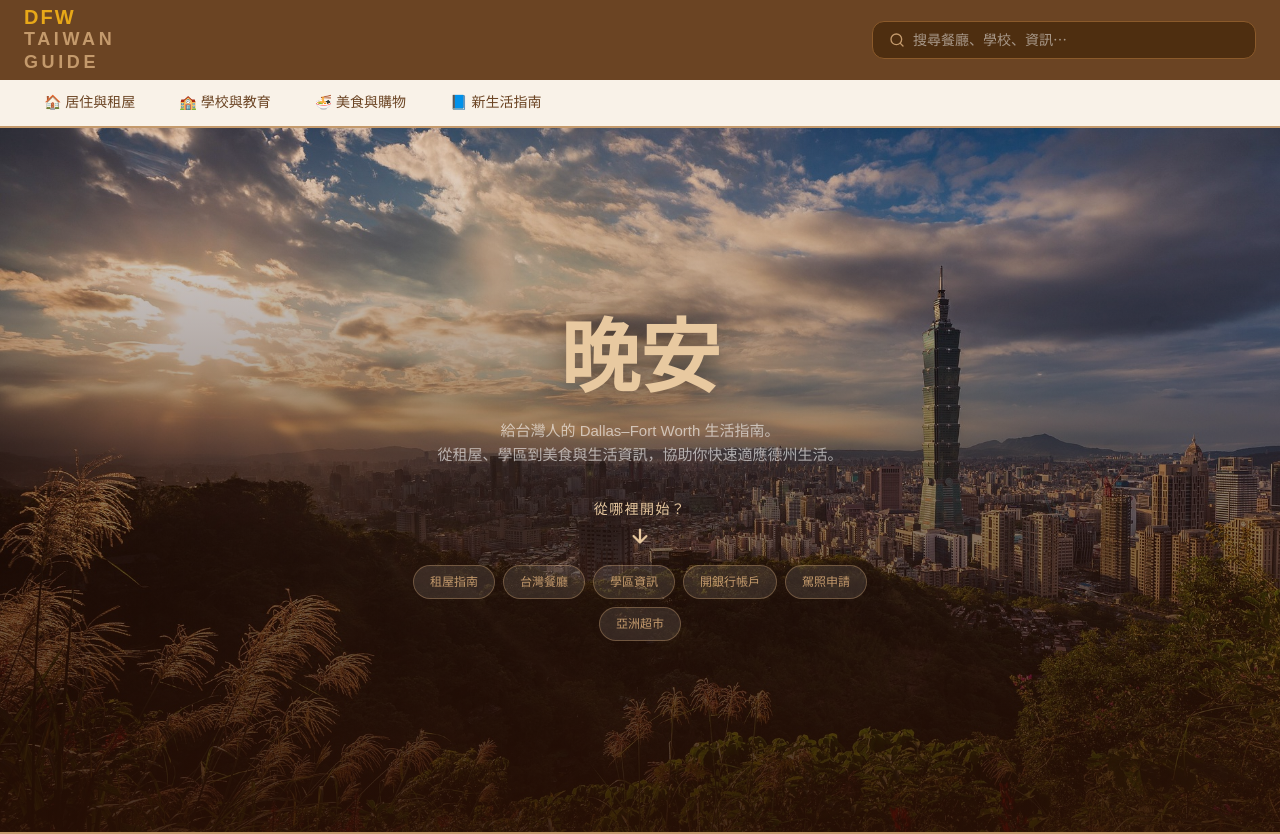
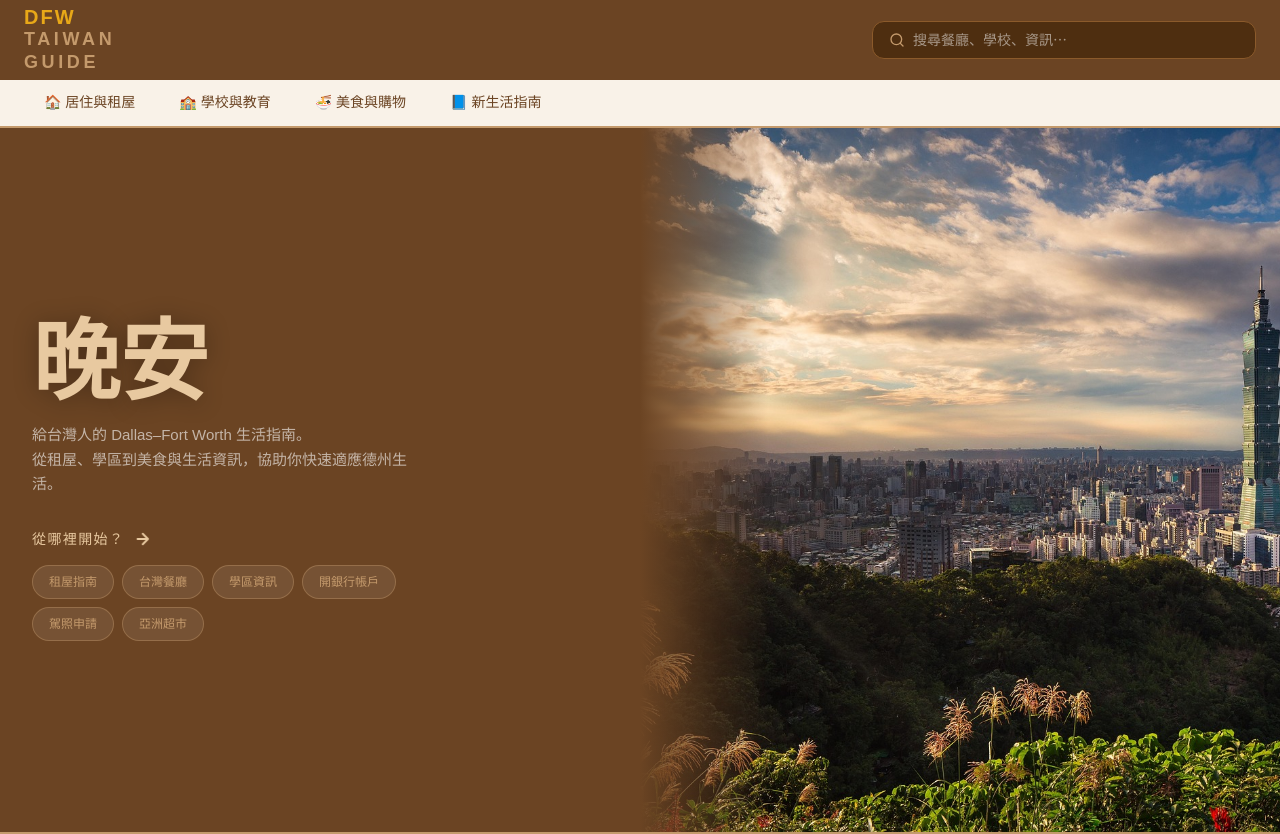
Before and after one commit to ElieshaLai/dfw-taiwan-guide, a Next.js app: page / in a window 1280 px wide. Shown: the top 834 px of the page. Built offline with nearby package versions, Linux system fonts and the light colour scheme.

Commit message:
Update page.tsx

```diff
--- a/app/page.tsx
+++ b/app/page.tsx
@@ -1,6 +1,7 @@
 // app/page.tsx
 "use client";
 
+import Image from "next/image";
 import Link from "next/link";
 import { useEffect, useState } from "react";
 import Navbar from "../components/Navbar";
@@ -39,50 +40,38 @@ export default function Home() {
       <Navbar />
 
       <main>
-        {/* Hero — 垂直置中 */}
+        {/* Hero — 左文右圖 */}
         <section
-          className="relative text-white"
-          style={{
-            backgroundImage: "url('/hero.jpg')",
-            backgroundSize: "cover",
-            backgroundPosition: "center",
-            height: "88vh",
-          }}
+          className="flex flex-col md:flex-row"
+          style={{ minHeight: "88vh" }}
         >
-          {/* 暗化遮罩 */}
+          {/* 左側：文字區 */}
           <div
-            className="absolute inset-0"
-            style={{
-              background:
-                "linear-gradient(to top, rgba(40,15,5,0.88) 0%, rgba(40,15,5,0.45) 55%, rgba(40,15,5,0.1) 100%)",
-            }}
-          />
-
-          {/* 內容：垂直置中 */}
-          <div className="relative h-full flex flex-col items-center justify-center text-center px-5">
-
+            className="flex flex-col justify-center px-8 py-16 md:py-0 md:w-1/2"
+            style={{ backgroundColor: "#6B4423" }}
+          >
             {/* H1：時間問候 */}
             <h1
-              className="font-black leading-none mb-5"
+              className="font-black leading-none mb-4"
               style={{
-                fontSize: "clamp(52px, 12vw, 80px)",
+                fontSize: "clamp(52px, 8vw, 88px)",
                 color: "#E8C9A0",
-                textShadow: "0 2px 32px rgba(0,0,0,0.5)",
+                textShadow: "0 2px 24px rgba(0,0,0,0.3)",
               }}
             >
               {greeting}
             </h1>
 
             <p
-              className="mb-8 leading-relaxed max-w-md"
+              className="mb-8 leading-relaxed max-w-sm"
               style={{ color: "rgba(255,255,255,0.6)", fontSize: "15px" }}
             >
               給台灣人的 Dallas–Fort Worth 生活指南。<br />
               從租屋、學區到美食與生活資訊，協助你快速適應德州生活。
             </p>
 
-            {/* 從哪裡開始 + 箭頭 — 在關鍵字上面 */}
-            <div className="flex flex-col items-center gap-1 mb-5">
+            {/* 從哪裡開始 + 箭頭 */}
+            <div className="flex items-center gap-2 mb-4">
               <span
                 className="text-sm font-medium tracking-widest"
                 style={{ color: "#E8C9A0" }}
@@ -90,28 +79,28 @@ export default function Home() {
                 從哪裡開始？
               </span>
               <svg
-                width="22" height="22"
+                width="18" height="18"
                 viewBox="0 0 24 24"
                 fill="none"
                 stroke="#E8C9A0"
                 strokeWidth="2.5"
                 strokeLinecap="round"
                 strokeLinejoin="round"
-                style={{ animation: "bounce 1.8s infinite" }}
+                style={{ animation: "bounce-x 1.8s infinite" }}
               >
-                <path d="M12 5v14M5 12l7 7 7-7" />
+                <path d="M5 12h14M12 5l7 7-7 7" />
               </svg>
             </div>
 
             {/* 關鍵字按鈕 */}
-            <div className="flex flex-wrap gap-2 justify-center max-w-lg">
+            <div className="flex flex-wrap gap-2 max-w-sm">
               {keywords.map((k) => (
                 <Link
                   key={k.href}
                   href={k.href}
                   className="text-xs font-medium px-4 py-2 rounded-full transition-all duration-150"
                   style={{
-                    backgroundColor: "rgba(255,255,255,0.1)",
+                    backgroundColor: "rgba(255,255,255,0.08)",
                     border: "1px solid rgba(196,154,108,0.4)",
                     color: "#C49A6C",
                   }}
@@ -121,7 +110,7 @@ export default function Home() {
                     (e.currentTarget as HTMLElement).style.color = "#E8A818";
                   }}
                   onMouseLeave={(e) => {
-                    (e.currentTarget as HTMLElement).style.backgroundColor = "rgba(255,255,255,0.1)";
+                    (e.currentTarget as HTMLElement).style.backgroundColor = "rgba(255,255,255,0.08)";
                     (e.currentTarget as HTMLElement).style.borderColor = "rgba(196,154,108,0.4)";
                     (e.currentTarget as HTMLElement).style.color = "#C49A6C";
                   }}
@@ -130,7 +119,24 @@ export default function Home() {
                 </Link>
               ))}
             </div>
+          </div>
 
+          {/* 右側：圖片區 — 換圖只要換 /hero.jpg */}
+          <div className="relative md:w-1/2" style={{ minHeight: "50vh" }}>
+            <Image
+              src="/hero.jpg"
+              alt="台北101夜景"
+              fill
+              style={{ objectFit: "cover", objectPosition: "center" }}
+              priority
+            />
+            {/* 左側漸層，讓文字區與圖片區的邊界柔和 */}
+            <div
+              className="absolute inset-0"
+              style={{
+                background: "linear-gradient(to right, #6B4423 0%, transparent 20%)",
+              }}
+            />
           </div>
         </section>
 
@@ -196,9 +202,9 @@ export default function Home() {
       </main>
 
       <style>{`
-        @keyframes bounce {
-          0%, 100% { transform: translateY(0); }
-          50%       { transform: translateY(6px); }
+        @keyframes bounce-x {
+          0%, 100% { transform: translateX(0); }
+          50%       { transform: translateX(5px); }
         }
       `}</style>
     </>
```
